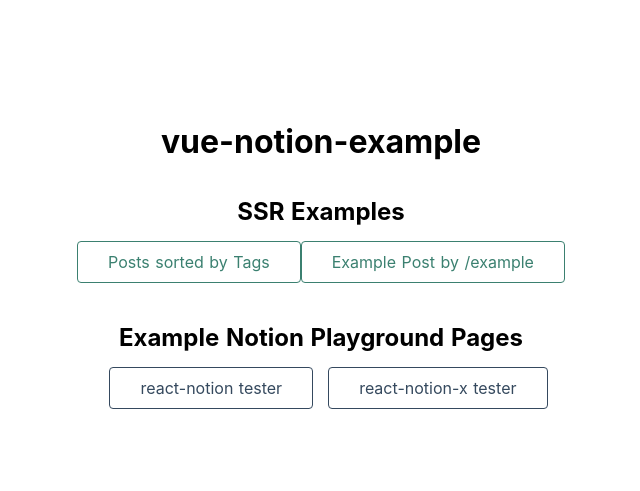
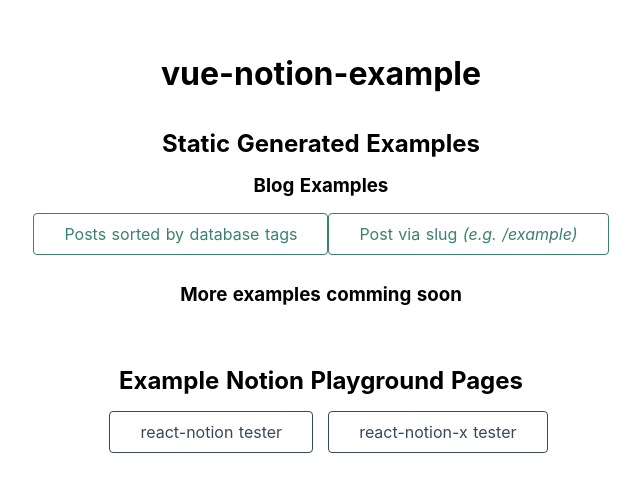
Before and after one commit to janniks/vue-notion, a Nuxt app in the folder example/: page / in a window 1280 px wide. Shown: the part 133-624 px from the top of the page, without its empty margins (319-959 px from the left). Built offline with nearby package versions, Linux system fonts and the light colour scheme.

Commit message:
Update docs and examples

```diff
--- a/example/layouts/default.vue
+++ b/example/layouts/default.vue
@@ -63,7 +63,7 @@
 }
 
 .links {
-  padding-top: 15px;
+  padding: 1em 0 1.5em 0;
 }
 
 .tags {
--- a/example/pages/basic-example.vue
+++ b/example/pages/basic-example.vue
@@ -9,6 +9,7 @@
   components: { NotionRenderer },
   data: () => ({ blockMap: null }),
   async created() {
+    // get Notion blocks from the API via a Notion pageId
     this.blockMap = await getPageBlocks("8c1ab01960b049f6a282dda64a94afc7");
   },
 };
--- a/example/pages/index.vue
+++ b/example/pages/index.vue
@@ -2,28 +2,28 @@
   <div class="container">
     <div>
       <h1 class="title">vue-notion-example</h1>
-      <h2>SSR Examples</h2>
+      <h2>Static Generated Examples</h2>
       <div class="links">
-        <NuxtLink class="button--green" to="/tags"
-          >Posts sorted by Tags</NuxtLink
-        >
-        <NuxtLink class="button--green" to="/example"
-          >Example Post by /example</NuxtLink
-        >
+        <h3>Blog Examples</h3>
+        <div class="links">
+          <NuxtLink class="button--green" to="/tags">
+            Posts sorted by database tags
+          </NuxtLink>
+          <NuxtLink class="button--green" to="/example">
+            Post via slug <i>(e.g. /example)</i>
+          </NuxtLink>
+        </div>
+        <h3>More examples comming soon</h3>
       </div>
       <h2>Example Notion Playground Pages</h2>
       <div class="links">
-        <NuxtLink class="button--grey" to="/2e22de6b770e4166be301490f6ffd420"
-          >react-notion tester</NuxtLink
-        >
-        <NuxtLink class="button--grey" to="/067dd719a912471ea9a3ac10710e7fdf"
-          >react-notion-x tester</NuxtLink
-        >
+        <NuxtLink class="button--grey" to="/2e22de6b770e4166be301490f6ffd420">
+          react-notion tester
+        </NuxtLink>
+        <NuxtLink class="button--grey" to="/067dd719a912471ea9a3ac10710e7fdf">
+          react-notion-x tester
+        </NuxtLink>
       </div>
     </div>
   </div>
 </template>
-
-<script>
-export default {};
-</script>
```
Also changed, not shown: example/pages/README.md (deleted), 3 other files (tests, documents, lock files or other folders).
